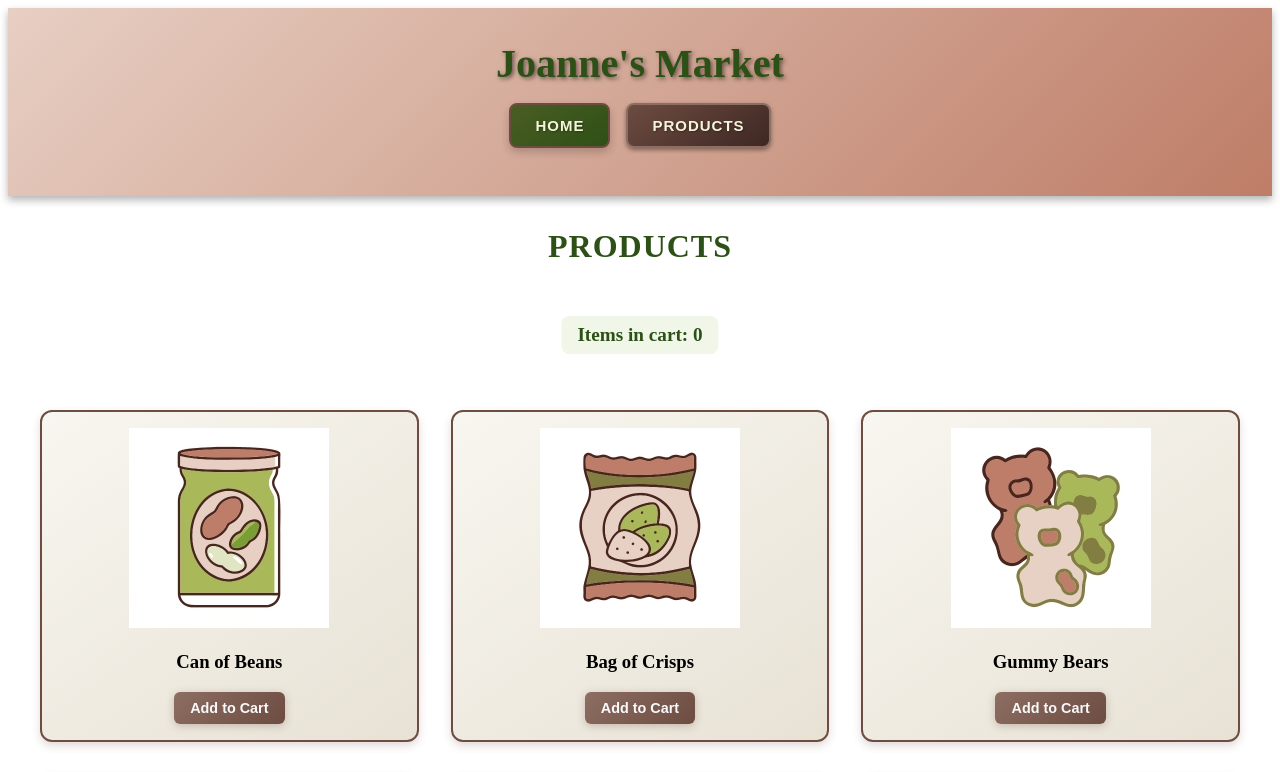
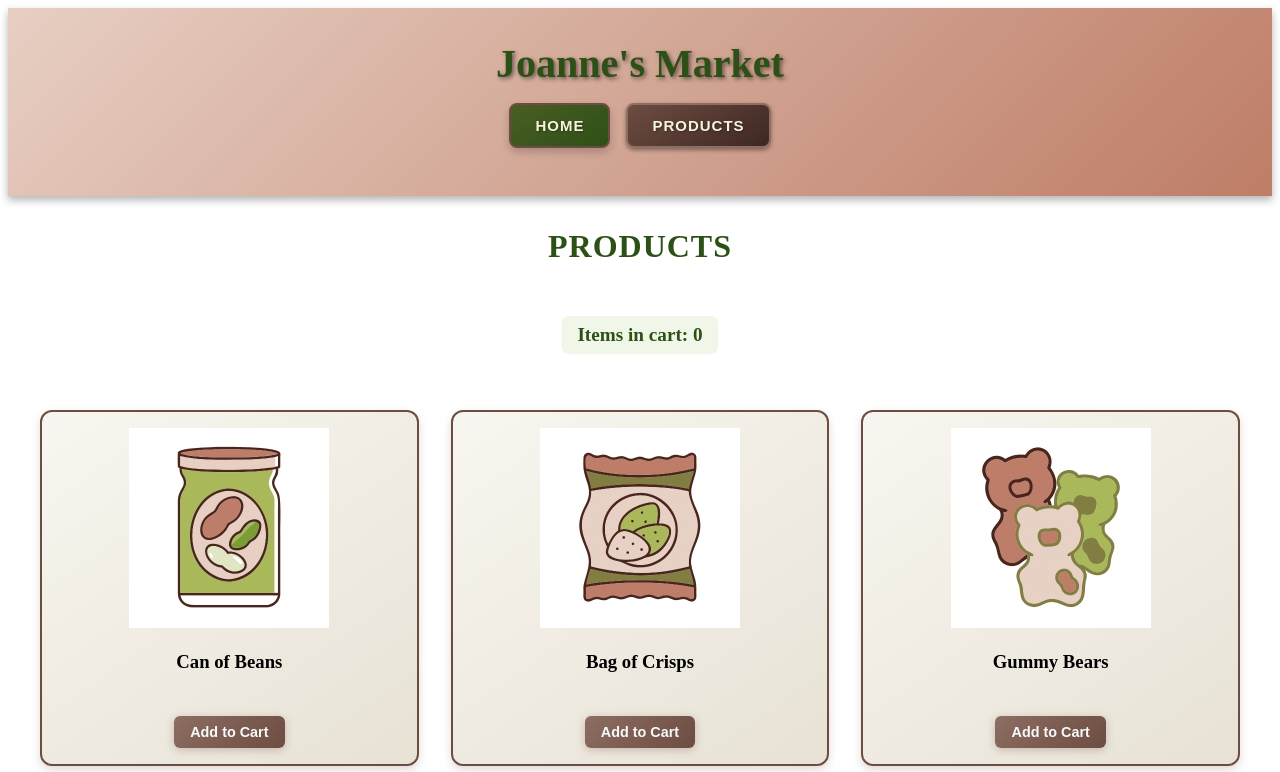
Before and after one commit to joanne-hoar/practice-session, an Angular app: page /products in a window 1280 px wide. Shown: the top 772 px of the page. Built offline with nearby package versions, Linux system fonts and the light colour scheme.

Commit message:
make product card clickable (sends route parameters)

```diff
--- a/src/app/product-card/product-card.css
+++ b/src/app/product-card/product-card.css
@@ -5,6 +5,25 @@
   text-align: center;
   background: linear-gradient(145deg, #f8f6f0 0%, #e8e2d5 100%);
   box-shadow: 0 4px 8px rgba(109, 76, 65, 0.2);
+}
+
+.product-link {
+  text-decoration: none;
+  color: inherit;
+  display: block;
+  cursor: pointer;
+  transition: transform 0.2s ease;
+  padding: 0.5rem;
+  margin: -0.5rem -0.5rem 0.5rem -0.5rem;
+  border-radius: 8px;
+}
+
+.product-link:hover {
+  transform: translateY(-2px);
+}
+
+.product-link:hover h3 {
+  color: #4a5d23;
 }
 
 .add-btn {
@@ -15,6 +34,7 @@
   font-weight: 600;
   cursor: pointer;
   transition: all 0.3s ease;
+  margin-top: 0.5rem;
 }
 
 .add-btn {
--- a/src/app/product-card/product-card.html
+++ b/src/app/product-card/product-card.html
@@ -1,9 +1,7 @@
 <div class="product-card">
-    <!-- access ProductClass properties in template-->
-    <!-- square brackets [ ] for property binding -->
-    <img [src]="'assets/products/' + product.image" [alt]="product.name" />
-    <!-- {{ }} syntax used for interpolation, display as text -->
-    <h3>{{ product.name }}</h3>
-    <!-- button click invokes custom event handler in ProductClass -->
+    <a [routerLink]="['/products', product.id]" class="product-link">
+      <img [src]="'assets/products/' + product.image" [alt]="product.name" />
+      <h3>{{ product.name }}</h3>
+    </a>
     <button class="add-btn" (click)="onAddToCart()">Add to Cart</button>
 </div>
--- a/src/app/product-card/product-card.ts
+++ b/src/app/product-card/product-card.ts
@@ -1,9 +1,10 @@
 import { Component, Input, Output, EventEmitter } from '@angular/core';
+import { RouterLink } from '@angular/router';
 import { Product } from '../product';
 
 @Component({
   selector: 'app-product-card',
-  imports: [],
+  imports: [RouterLink],
   templateUrl: './product-card.html',
   styleUrl: './product-card.css',
 })
```
